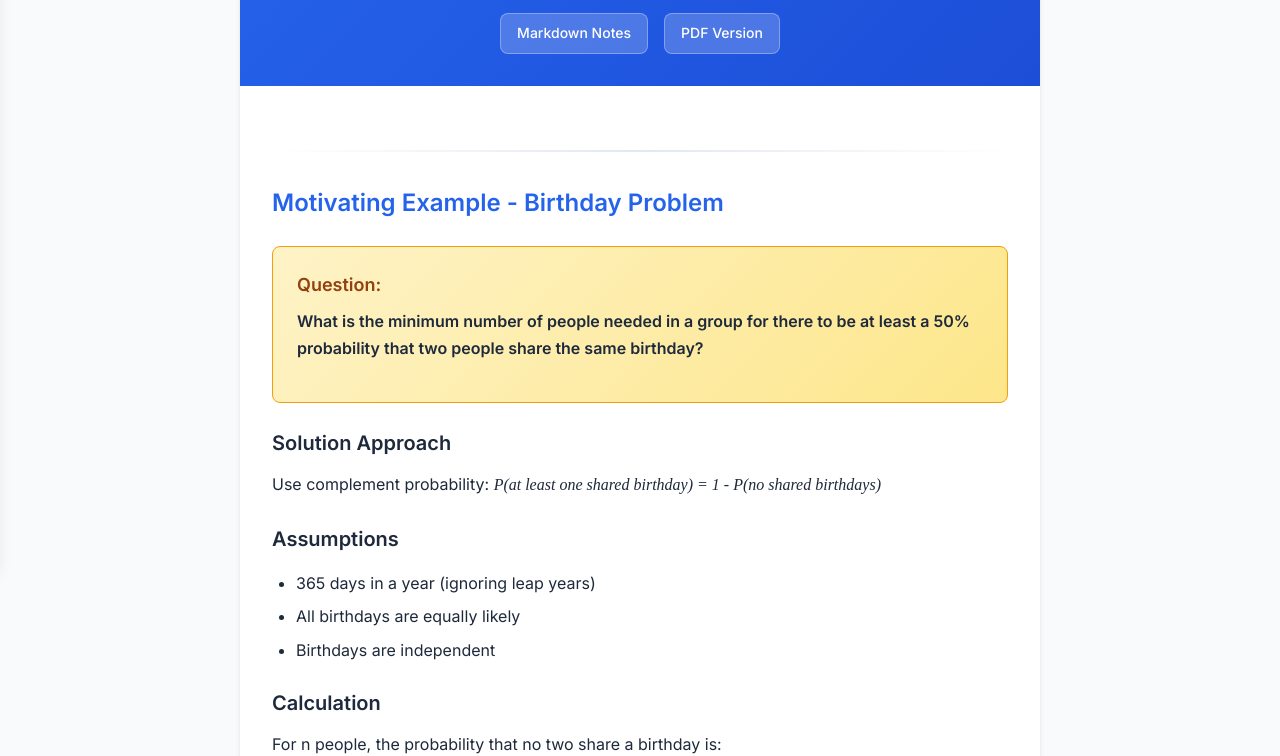
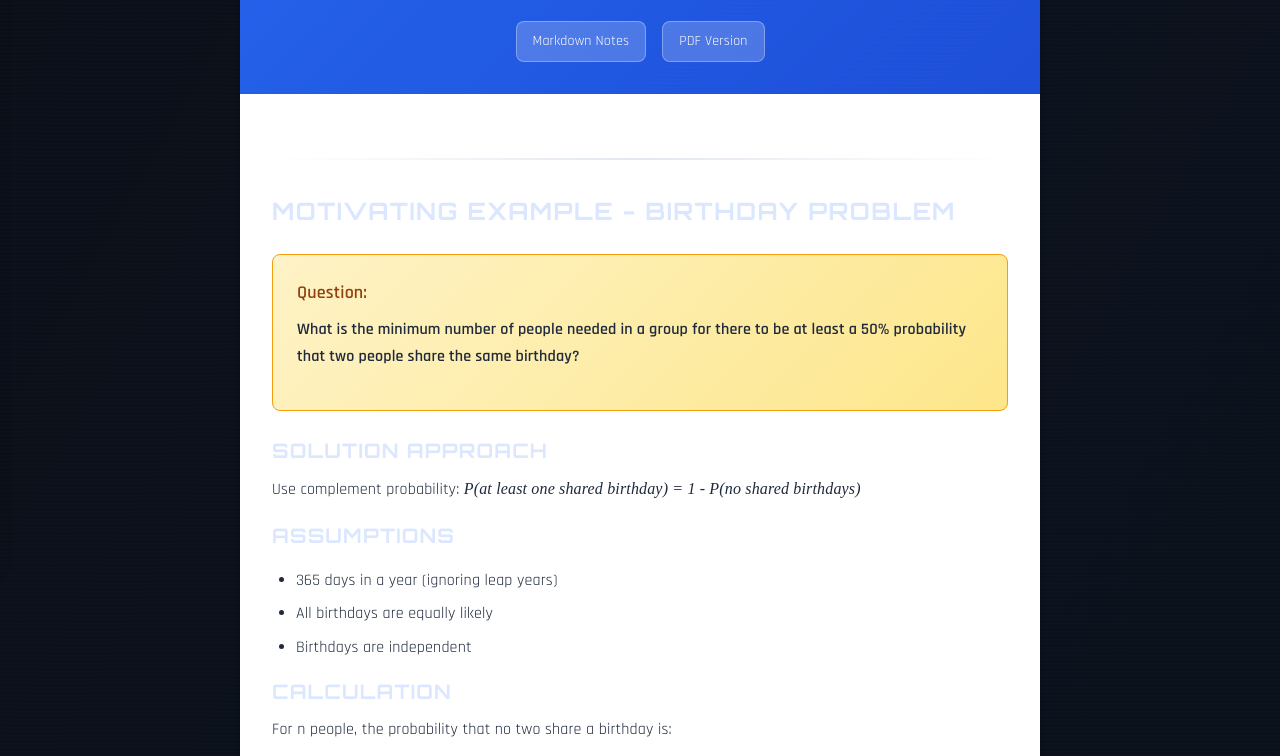
Before and after one commit to rayytsn9/Introduction-to-Probability, a plain HTML site: page lectures/L1/L1.html in a window 1280 px wide. Shown: the part 234-990 px from the top of the page. Drawn offline with nearby package versions, Linux system fonts and the light colour scheme.

Commit message:
implemented font change across all html

```diff
--- a/lectures/L1/L1.html
+++ b/lectures/L1/L1.html
@@ -5,12 +5,14 @@
     <meta name="viewport" content="width=device-width, initial-scale=1.0">
     <title>Lecture 1: Probability Space - Math 180A</title>
     <link rel="stylesheet" href="../../assets/css/styles.css">
-    <link href="https://fonts.googleapis.com/css2?family=Inter:wght@300;400;500;600;700&display=swap" rel="stylesheet">
+    <link href="https://fonts.googleapis.com/css2?family=Orbitron:wght@400;700&family=Rajdhani:wght@400;600;700&display=swap" rel="stylesheet">
+    <link rel="stylesheet" href="../../mecha-style/mecha.css">
     <link href="https://cdnjs.cloudflare.com/ajax/libs/prism/1.29.0/themes/prism-tomorrow.min.css" rel="stylesheet">
     <script src="../../assets/js/dynamic-content.js" defer></script>
 </head>
 <body>
-    <!-- Hamburger Menu Button -->
+    <div class="mecha-ui">
+        <!-- Hamburger Menu Button -->
     <button class="hamburger-menu" aria-label="Toggle navigation">
         <span class="hamburger-line"></span>
         <span class="hamburger-line"></span>
@@ -229,5 +231,6 @@
             <p>&copy; 2024 Math 180A Probability Theory Notes</p>
         </div>
     </footer>
+    </div>
 </body>
 </html>
```
Also changed, not shown: homework.html (+5 -2 lines), lectures/lecture-template.html (+5 -2 lines).
